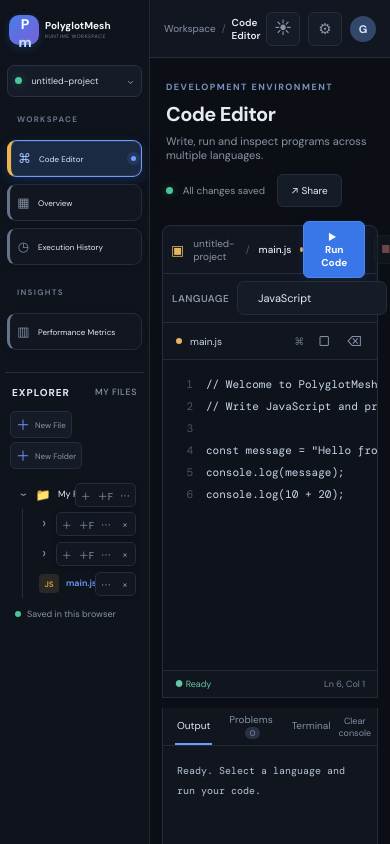
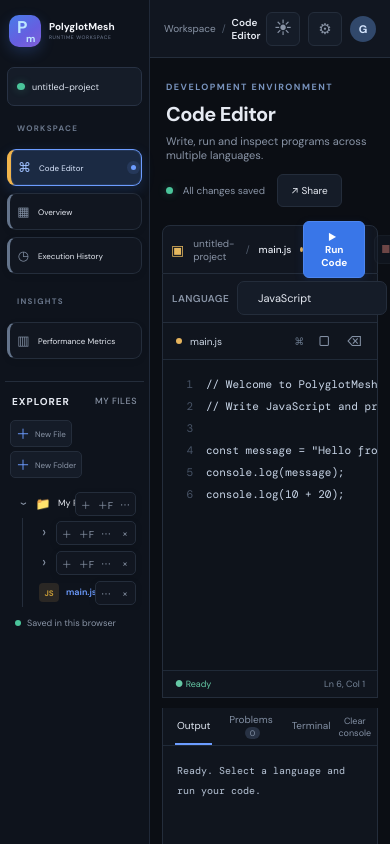
Before and after one commit to HarshPhate/PolyglotMesh, a React app in the folder Frontend/: page / in a window 390 px wide. Shown: the top 844 px of the page. Built offline with nearby package versions, Linux system fonts and the light colour scheme; the HTML template or start-up script is replaced by a standard one.

Commit message:
Day 06: Fixed responsive logo and project selector

```diff
--- a/Frontend/src/App.css
+++ b/Frontend/src/App.css
@@ -2082,3 +2082,153 @@ textarea:focus-visible {
     padding-right: 2px;
   }
 }
+
+
+/* Refined PolyglotMesh brand mark: deliberate P/m alignment */
+.brand {
+  min-width: 0;
+  align-items: center;
+}
+
+.brand-copy {
+  min-width: 0;
+}
+
+.brand-mark {
+  position: relative;
+  display: block;
+  flex: 0 0 42px;
+  width: 42px;
+  height: 42px;
+  overflow: hidden;
+  border-radius: 13px;
+  background: linear-gradient(145deg, #477ce9 0%, #665fe0 58%, #8060d7 100%);
+  box-shadow: 0 5px 14px rgba(71, 124, 233, 0.24);
+  letter-spacing: 0;
+  line-height: 1;
+}
+
+.brand-mark-primary {
+  position: absolute;
+  top: 5px;
+  left: 11px;
+  color: #ffffff;
+  font-size: 21px;
+  font-weight: 750;
+  line-height: 1;
+  letter-spacing: -0.6px;
+}
+
+.brand-mark-secondary {
+  position: absolute;
+  right: 8px;
+  bottom: 4px;
+  color: #c9efff;
+  font-size: 13px;
+  font-weight: 750;
+  line-height: 1;
+  letter-spacing: -0.4px;
+}
+
+.workspace-switch {
+  display: flex;
+  align-items: center;
+  gap: 9px;
+  min-width: 0;
+  min-height: 43px;
+  padding: 10px 12px;
+}
+
+.workspace-switch .workspace-dot {
+  flex: 0 0 8px;
+  margin: 0;
+}
+
+.workspace-name {
+  display: block;
+  flex: 1 1 auto;
+  min-width: 0;
+  overflow: hidden;
+  text-overflow: ellipsis;
+  white-space: nowrap;
+}
+
+/* Responsive logo and project selector */
+@media (max-width: 700px) {
+  .brand {
+    gap: 8px;
+    padding-left: 2px;
+    padding-right: 2px;
+  }
+
+  .brand-mark {
+    flex-basis: 36px;
+    width: 36px;
+    height: 36px;
+    border-radius: 11px;
+  }
+
+  .brand-mark-primary {
+    top: 4px;
+    left: 9px;
+    font-size: 19px;
+  }
+
+  .brand-mark-secondary {
+    right: 7px;
+    bottom: 3px;
+    font-size: 11px;
+  }
+
+  .brand-copy strong {
+    font-size: 11px;
+  }
+
+  .brand-copy small {
+    font-size: 6px;
+    letter-spacing: 0.85px;
+  }
+
+  .workspace-switch {
+    display: flex;
+    align-items: center;
+    gap: 7px;
+    width: 100%;
+    min-height: 39px;
+    padding: 8px 9px;
+  }
+
+  .workspace-name {
+    font-size: 9px;
+  }
+}
+
+@media (max-width: 420px) {
+  .brand-mark {
+    flex-basis: 32px;
+    width: 32px;
+    height: 32px;
+    border-radius: 10px;
+  }
+
+  .brand-mark-primary {
+    top: 4px;
+    left: 8px;
+    font-size: 17px;
+  }
+
+  .brand-mark-secondary {
+    right: 6px;
+    bottom: 3px;
+    font-size: 10px;
+  }
+
+  .brand-copy strong {
+    font-size: 10px;
+  }
+
+  .brand-copy small {
+    font-size: 5px;
+    letter-spacing: 0.65px;
+  }
+}
--- a/Frontend/src/App.jsx
+++ b/Frontend/src/App.jsx
@@ -291,8 +291,8 @@ function App() {
   return (
     <div className={`app-shell ${theme}`}>
       <aside className="sidebar">
-        <div className="brand"><div className="brand-mark">P<span>m</span></div><div><strong>PolyglotMesh</strong><small>RUNTIME WORKSPACE</small></div></div>
-        <button className="workspace-switch"><span className="workspace-dot" /> {projectName} <span className="chevron">⌄</span></button>
+        <div className="brand"><div className="brand-mark" aria-label="PolyglotMesh logo"><span className="brand-mark-primary">P</span><span className="brand-mark-secondary">m</span></div><div className="brand-copy"><strong>PolyglotMesh</strong><small>RUNTIME WORKSPACE</small></div></div>
+        <button className="workspace-switch" type="button" aria-label={`Current project: ${projectName}`}><span className="workspace-dot" /><span className="workspace-name">{projectName}</span></button>
         <div className="nav-scroll">
           {navGroups.map((group) => <div className="nav-group" key={group.title}><div className="nav-heading">{group.title}</div>{group.items.map((item) => <button key={item.id} className={`nav-item ${page === item.id ? 'active' : ''}`} onClick={() => setPage(item.id)}><Icon>{item.icon}</Icon>{item.label}{item.id === 'editor' && <span className="nav-live" />}</button>)}</div>)}
           <section className="my-files-section" aria-label="My Files">
```
